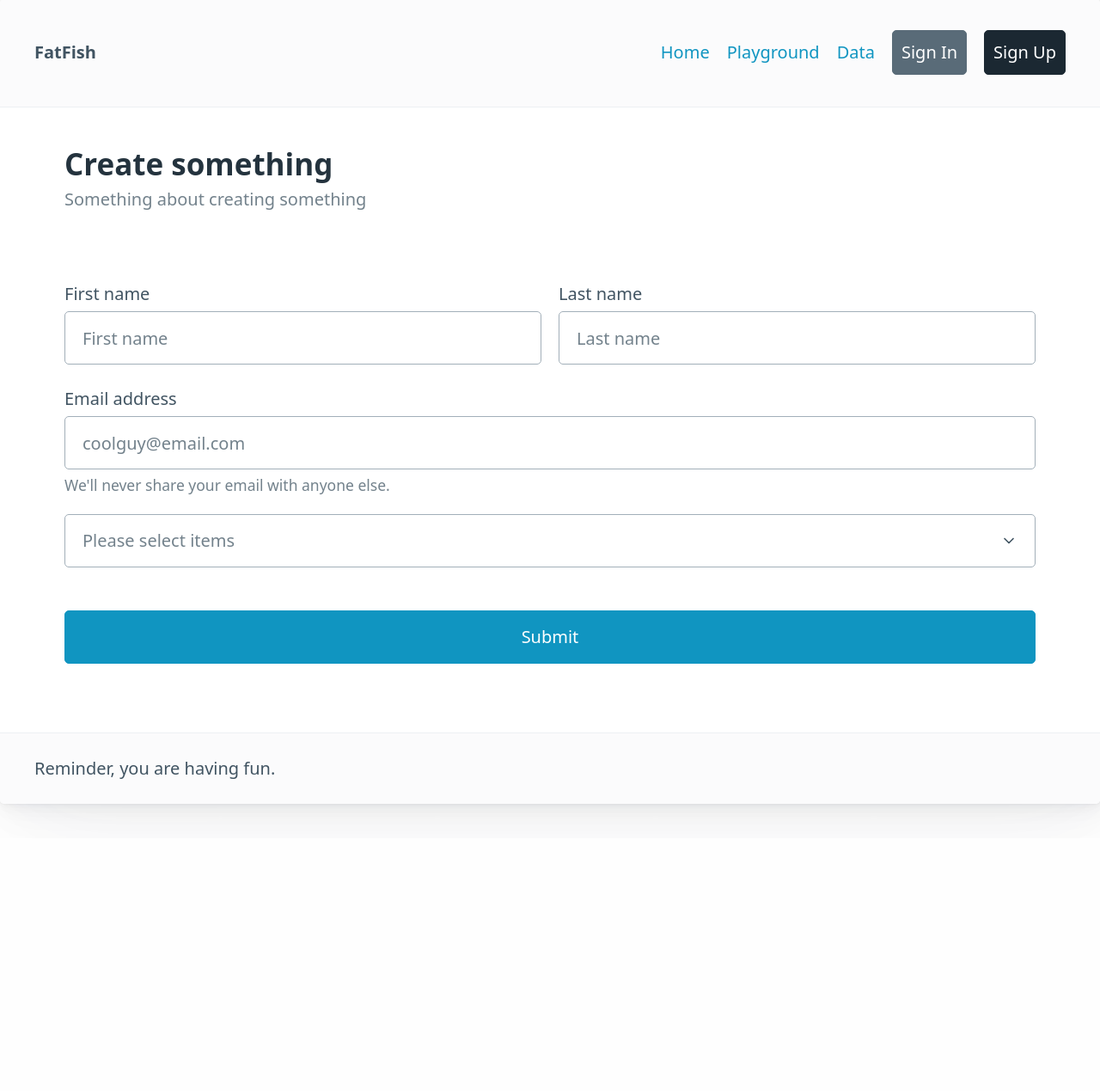
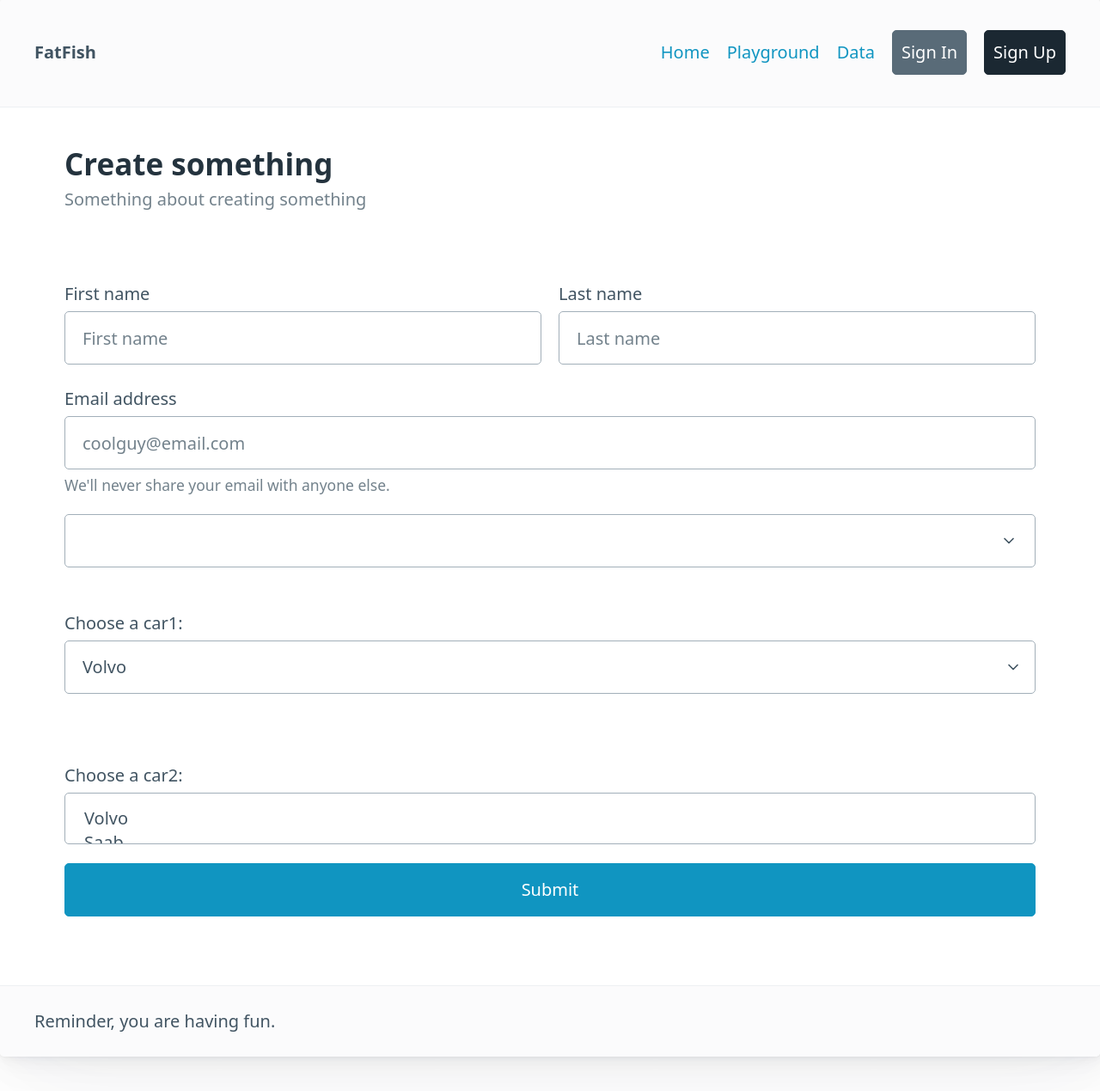
Before and after one commit to jeffrey-t-l/flask-playground, a Flask app: page /create in a window 1280 px wide. Shown: the part 41-1310 px from the top of the page at 86% size. Before the commit the page ends 987 px from the top, so only its background shows below. Run offline with Flask 2, Linux system fonts and the light colour scheme.

Commit message:
commit before major change

```diff
--- a/app.py
+++ b/app.py
@@ -21,8 +21,12 @@
 @app.route("/create", methods=["GET", "POST"])
 def create():
     if request.method == "POST":
-        print(request.form["firstname"])
-        print(request.form["lastname"])
+        # print(type(request.form["firstname"]))
+        # print(type(request.form["lastname"]))
+        # print(type(request.form["email"]))
+        # print(type(request.form["itemlist"]))
+        # print(request.form.get("itemlist"))
+        print(str(request.form))
     return render_template("create.html", title="Create")
 
 @app.route("/data")
--- a/templates/create.html
+++ b/templates/create.html
@@ -34,7 +34,7 @@
         </hgroup>
       </section>
       <section>
-        <form method="post">
+        <form method="post" id="createform">
           <!-- Grid -->
           <div class="grid">
             <!-- Markup example 1: input is inside label -->
@@ -54,36 +54,54 @@
           <input type="email" id="email" name="email" placeholder="coolguy@email.com" required>
           <small>We'll never share your email with anyone else.</small>
 
-          <details role="list">
-            <summary aria-haspopup="listbox">Please select items</summary>
-            <ul role="listbox">
+          <details role="list" name="itemlist" id="itemlist">
+            <summary aria-haspopup="listbox" placeholder="Please select items"></summary>
+            <ul role="listbox" id="itemlist">
               <li>
                 <label>
-                  <input type="checkbox">
+                  <input type="checkbox" id="fishingrod">
                   Fishing Rod
                 </label>
               </li>
               <li>
                 <label>
-                  <input type="checkbox">
+                  <input type="checkbox" id="fishingreel">
                   Fishing Reel
                 </label>
               </li>
               <li>
                 <label>
-                  <input type="checkbox">
+                  <input type="checkbox" id="bait">
                   Bait
                 </label>
               </li>
               <li>
                 <label>
-                  <input type="checkbox">
+                  <input type="checkbox" id="tackle">
                   Tackle
                 </label>
               </li>
             </ul>
           </details>
           <br>
+          <label for="cars">Choose a car1:</label>
+          <select name="cars" id="cars" form="createform">
+            <option value="volvo">Volvo</option>
+            <option value="saab">Saab</option>
+            <option value="mercedes">Mercedes</option>
+            <option value="audi">Audi</option>
+          </select>
+          <br><br><br>
+
+          <label for="cars">Choose a car2:</label>
+
+          <select name="cars" id="cars" multiple="multiple" size="1" class="select">
+            <option value="volvo">Volvo</option>
+            <option value="saab">Saab</option>
+            <option value="opel">Opel</option>
+            <option value="audi">Audi</option>
+          </select>
+
           <!-- Neat div grid idea
           <div class="grid">
             <div role="button">1</div>
```
